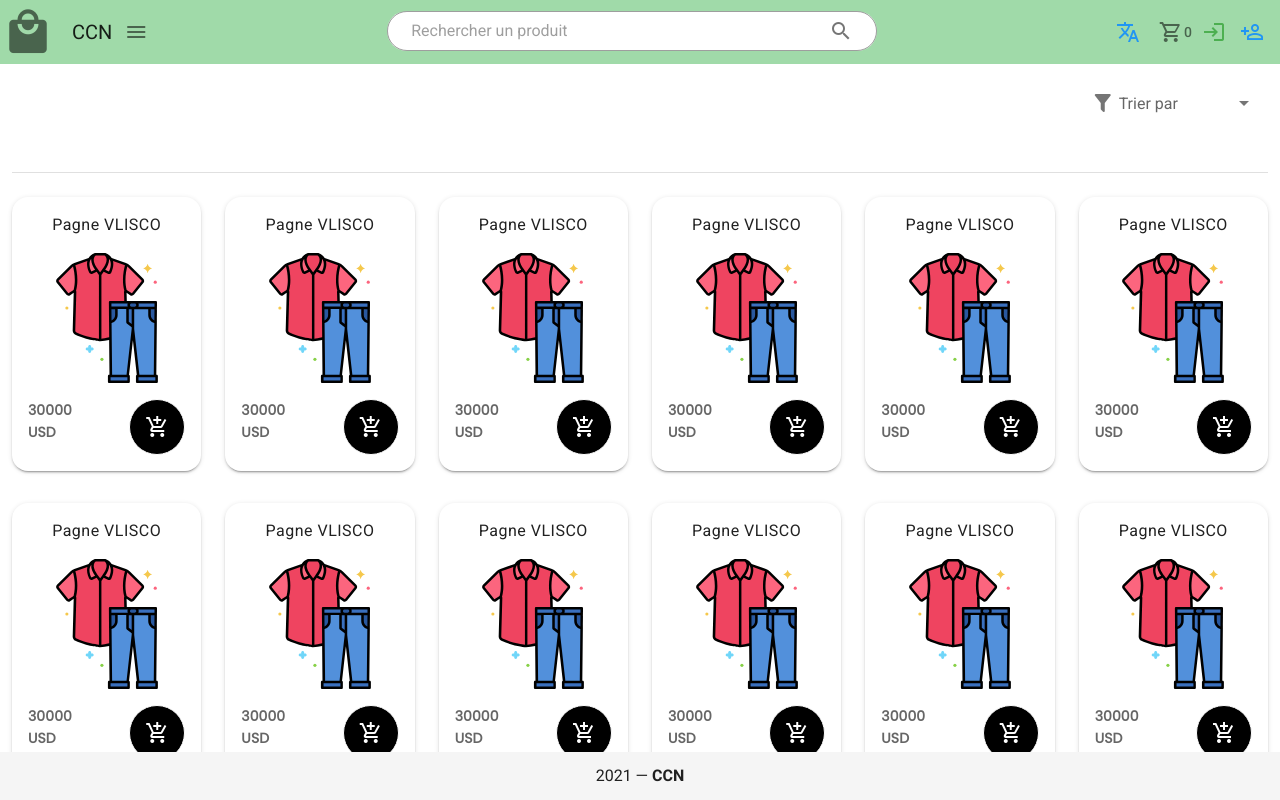
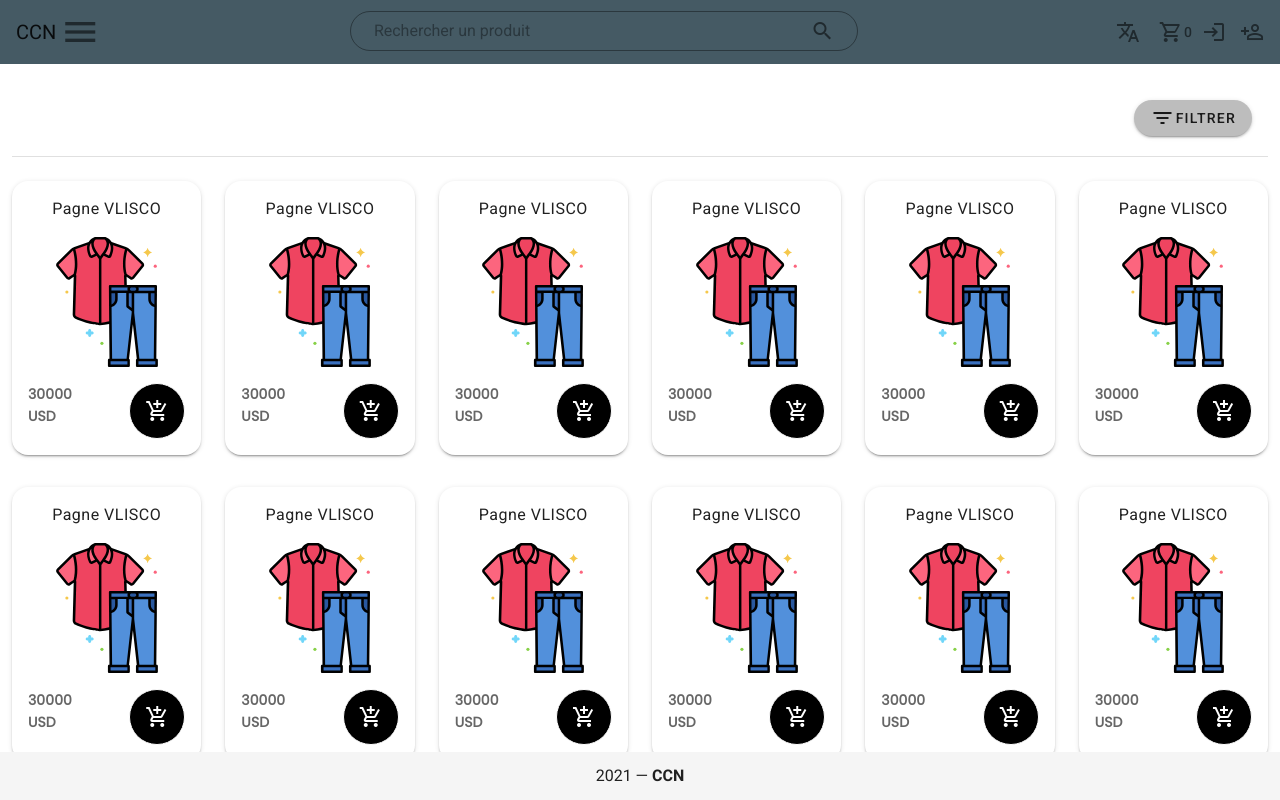
Before and after one commit to Nathsad1996/ccn, a Vue app: page /products in a window 1280 px wide. Shown: the top 800 px of the page. Built offline with nearby package versions, Linux system fonts and the light colour scheme.

Commit message:
productspage work

```diff
--- a/src/App.vue
+++ b/src/App.vue
@@ -14,20 +14,12 @@
           </v-list-item-content>
         </v-list-item>
         <v-divider></v-divider>
-        <v-list-item to="/account-page" dense link>
+        <v-list-item to="/account-page" link>
           <v-list-item-icon>
             <v-icon>mdi-cog-outline</v-icon>
           </v-list-item-icon>
           <v-list-item-content>
             <v-list-item-title>Mon compte</v-list-item-title>
-          </v-list-item-content>
-        </v-list-item>
-        <v-list-item @click="logout" dense link>
-          <v-list-item-icon>
-            <v-icon>mdi-logout-variant</v-icon>
-          </v-list-item-icon>
-          <v-list-item-content>
-            <v-list-item-title>Se Deconnecter</v-list-item-title>
           </v-list-item-content>
         </v-list-item>
         <v-list-item>
@@ -43,7 +35,7 @@
         </v-list-item>
       </template>
       <v-divider></v-divider>
-      <v-list dense nav>
+      <v-list>
         <v-list-item to="/" link>
           <v-list-item-content>
             <v-list-item-title>Accueil</v-list-item-title>
@@ -65,6 +57,13 @@
           </v-list-item-content>
         </v-list-item>
       </v-list>
+      <template v-slot:append>
+        <div class="pa-2">
+          <v-btn large rounded color="#CD212A" block @click="logout">
+            Logout
+          </v-btn>
+        </div>
+      </template>
     </v-navigation-drawer>
 
     <!-- bar de menu -->
--- a/src/components/Appbar.vue
+++ b/src/components/Appbar.vue
@@ -1,19 +1,18 @@
 <template>
-  <v-app-bar color="#A0DAA9" elevate-on-scroll app>
-    <v-app-bar-nav-icon @click="goHome">
-      <v-icon size="50">mdi-shopping</v-icon>
-    </v-app-bar-nav-icon>
+  <v-app-bar elevate-on-scroll color="blue-grey darken-2" app>
+    <!-- <v-app-bar-nav-icon @click="goHome">
+      <v-icon size="40">mdi-shopping</v-icon>
+    </v-app-bar-nav-icon> -->
 
     <v-toolbar-title class="d-none d-sm-flex">CCN</v-toolbar-title>
 
     <v-btn icon @click="navigationDrawer">
-      <v-icon>mdi-menu</v-icon>
+      <v-icon size="40">mdi-menu</v-icon>
     </v-btn>
 
     <v-spacer></v-spacer>
 
     <v-text-field
-      background-color="white"
       rounded
       outlined
       clearable
@@ -27,7 +26,7 @@
 
     <v-menu :rounded="'0'" offset-y>
       <template v-slot:activator="{ on, attrs }">
-        <v-btn color="blue" v-bind="attrs" v-on="on" icon>
+        <v-btn v-bind="attrs" v-on="on" icon>
           <v-icon>mdi-translate</v-icon>
         </v-btn>
       </template>
@@ -38,14 +37,14 @@
       </v-list>
     </v-menu>
 
-    <v-btn color="dark" icon to="/shopping-cart">
+    <v-btn icon to="/shopping-cart">
       <v-icon>mdi-cart-outline</v-icon>
       {{ cartcount }}
     </v-btn>
 
     <v-dialog v-model="loginForm" width="400">
       <template v-slot:activator="{ on, attrs }">
-        <v-btn icon color="success" rounded small v-bind="attrs" v-on="on">
+        <v-btn icon rounded small v-bind="attrs" v-on="on">
           <v-icon>mdi-login</v-icon>
         </v-btn>
       </template>
@@ -84,7 +83,7 @@
 
     <v-menu offset-y>
       <template v-slot:activator="{ on, attrs }">
-        <v-btn icon color="info" v-bind="attrs" v-on="on">
+        <v-btn icon v-bind="attrs" v-on="on">
           <v-icon>mdi-account-plus-outline</v-icon>
         </v-btn>
       </template>
--- a/src/components/Product.vue
+++ b/src/components/Product.vue
@@ -1,5 +1,5 @@
 <template>
-  <v-card hover rounded="xl" class="mx-auto mb-2" width="350">
+  <v-card hover rounded="xl" class="mx-auto mb-2 mycard" width="350">
     <v-card-title class="text-body-1 title d-flex justify-center">Pagne VLISCO</v-card-title>
     <v-img
       contain
@@ -70,6 +70,6 @@
 }
 
 .mycard{
-  background-color: #EFE1CE;
+  background-color: #F0EAD6;
 }
 </style>
--- a/src/router/index.js
+++ b/src/router/index.js
@@ -69,6 +69,11 @@
     path: '/new-user',
     name: 'NewUser',
     component: () => import( /* webpackChunkName: "product-detail" */ '../views/NewUser.vue')
+  },
+  {
+    path: '/categories',
+    name: 'NewUser',
+    component: () => import( /* webpackChunkName: "product-detail" */ '../views/CategoriesPage.vue')
   }
 ]
 
--- a/src/views/ProductsPage.vue
+++ b/src/views/ProductsPage.vue
@@ -1,55 +1,24 @@
 <template>
   <div>
     <v-row class="mt-2 mx-auto">
-      <!-- bouton pour le filtre -->
-      <v-col class="hidden-md-and-up">
-        <v-bottom-sheet v-model="sheet" scrollable>
-          <template v-slot:activator="{ on, attrs }">
-            <v-btn icon outlined v-bind="attrs" v-on="on" class="mr-2 float-right">
-              <v-icon>mdi-filter</v-icon>
-              </v-btn>
-          </template>
-          <v-card>
-            <v-toolbar color="dark" dense flat elevation="2">
-              <v-spacer></v-spacer>
-              <v-btn icon @click="sheet = !sheet">
-                <v-icon>mdi-close</v-icon>
-              </v-btn>
-            </v-toolbar>
-            <v-card-text>
+      <v-col class="d-flex justify-end">
+        <v-card flat rounded="xl" height="48" width="60%">
+          <v-card-text>
+            <v-menu offset-y>
+              <template v-slot:activator="{ on, attrs }">
+                <v-btn color="grey lighten-1" v-bind="attrs" v-on="on" rounded class="float-right">
+                  <v-icon>mdi-filter-variant</v-icon>
+                  filtrer
+                </v-btn>
+              </template>
               <v-list>
-                <v-subheader>Filtrer par </v-subheader>
-                <v-list-item
-                  v-for="(item, i) in items"
-                  :key="i"
-                  @click="sheet = false"
-                >
-                  <v-list-item-title> {{ item }}</v-list-item-title>
-                </v-list-item>
+                <v-list-item link>Prix</v-list-item>
+                <v-list-item link>Marque</v-list-item>
+                <v-list-item link>Categories</v-list-item>
               </v-list>
-            </v-card-text>
-          </v-card>
-        </v-bottom-sheet>
-      </v-col>
-      <v-col
-        offset-lg="10"
-        offset-md="10"
-        lg="2"
-        md="2"
-        class="hidden-sm-and-down"
-      >
-        <v-select
-          clearable
-          flat
-          solo
-          open-on-clear
-          dense
-          prepend-inner-icon="mdi-filter"
-          v-model="select"
-          :items="items"
-          label="Trier par"
-          single-line
-        ></v-select>
+            </v-menu>
+          </v-card-text>
+        </v-card>
       </v-col>
     </v-row>
     <v-row class="mx-auto">
```
Also changed, not shown: 1 other file (tests, documents, lock files or other folders).
